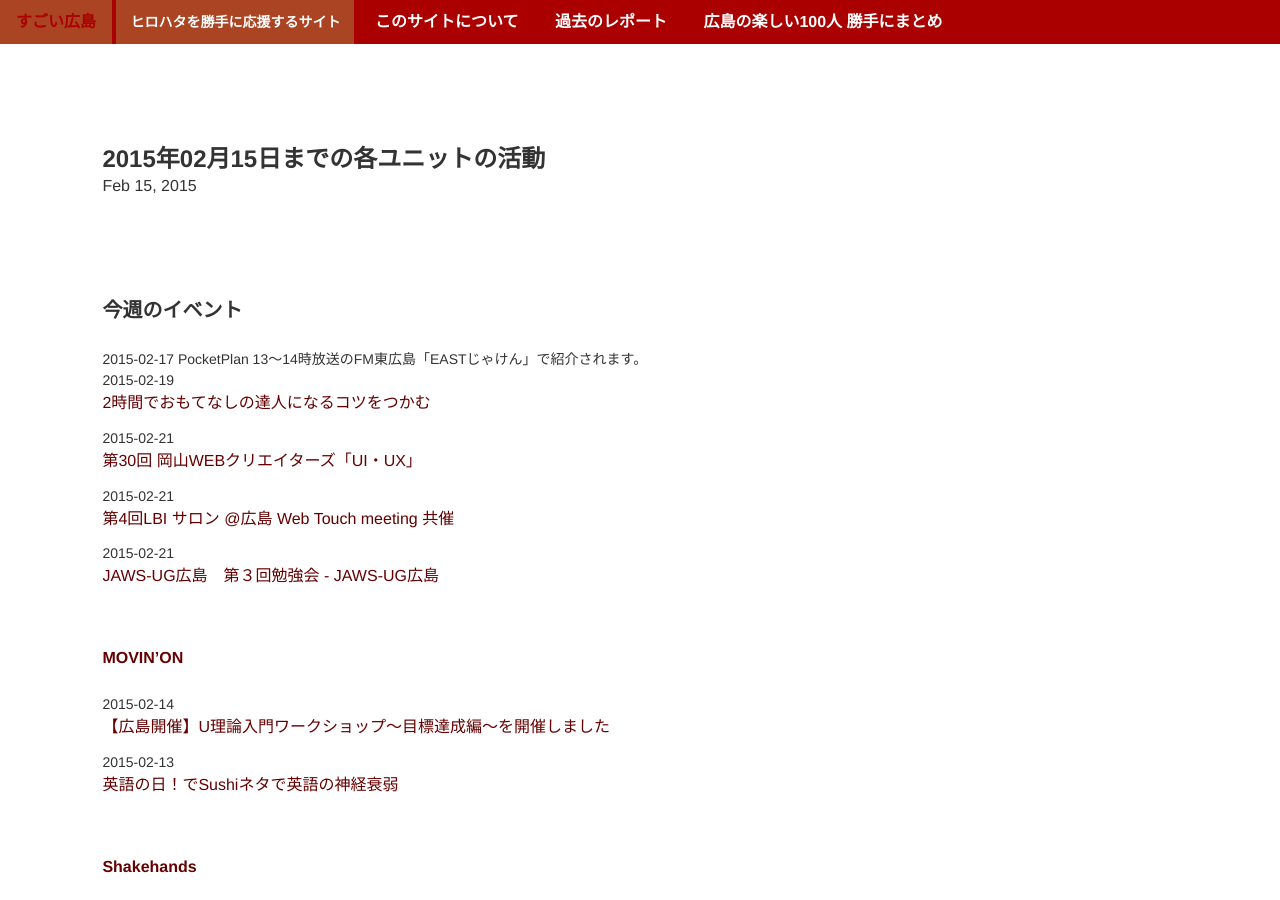
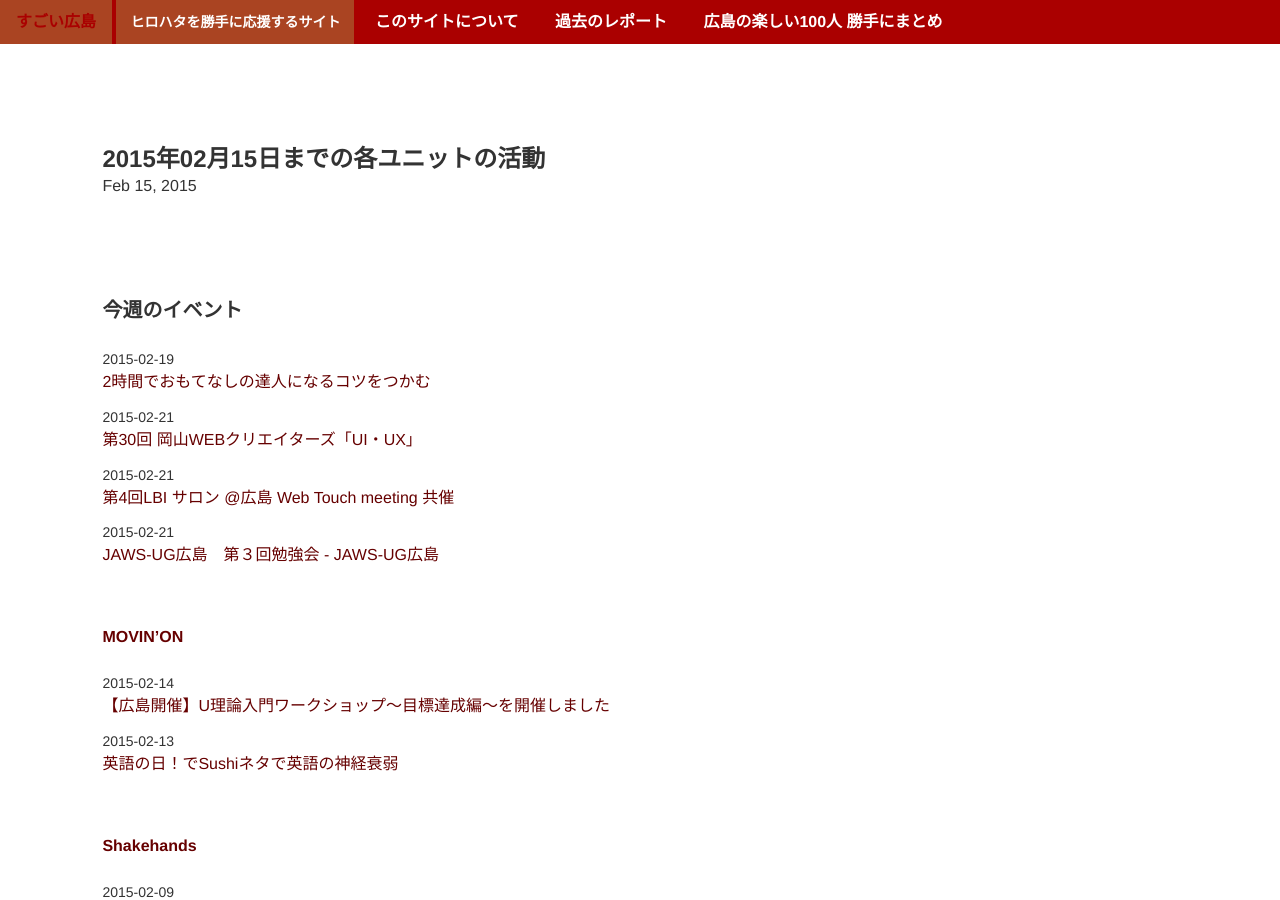
Before and after one commit to great-h/hirohata, a Jekyll site: the page built from _posts/2015-02-15-report.markdown, in a window 1280 px wide and 900 px high. Built offline with Jekyll 4.4.1, drawn with Linux system fonts in a browser that asks for light colours.

Commit message:
EASTじゃけんがリンクがないのでやむえなく削除

```diff
--- a/_posts/2015-02-15-report.markdown
+++ b/_posts/2015-02-15-report.markdown
@@ -6,7 +6,6 @@ date:   2015-02-15 00:00:00
 
 # 今週のイベント
 
-* 2015-02-17 PocketPlan 13〜14時放送のFM東広島「EASTじゃけん」で紹介されます。
 * 2015-02-19 [2時間でおもてなしの達人になるコツをつかむ](http://www.facebook.com/CoworkingShakeHands/posts/865030323548363)
 * 2015-02-21 [第30回 岡山WEBクリエイターズ「UI・UX」](https://www.facebook.com/events/350211541847264/)
 * 2015-02-21 [第4回LBI サロン @広島 Web Touch meeting 共催](http://www.lbi.gr.jp/modules/eguide/event.php?eid=57)
```
